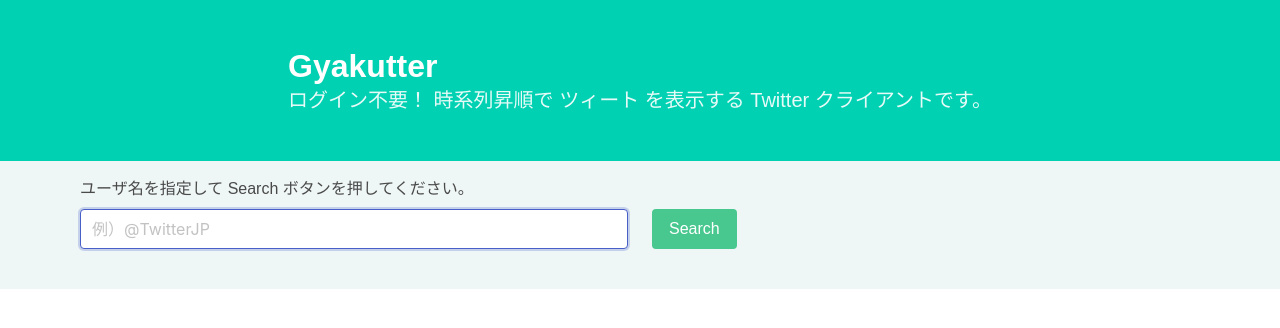
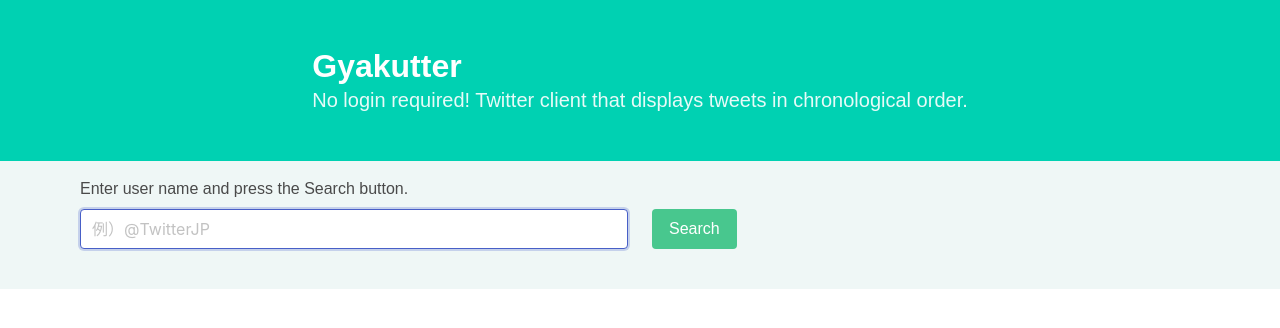
Before and after one commit to yyama694/Gyakutter, a Vue app: page / in a window 1280 px wide. Shown: the top 328 px of the page. Built offline with nearby package versions, Linux system fonts and the light colour scheme.

Commit message:
closes #53 国際化対応

```diff
--- a/package.json
+++ b/package.json
@@ -18,6 +18,7 @@
     "register-service-worker": "^1.6.2",
     "vue": "^2.6.10",
     "vue-google-adsense": "^1.5.1",
+    "vue-i18n": "^8.14.0",
     "vue-script-src": "^0.2.1",
     "vue-script2": "^2.0.3"
   },
--- a/src/components/GyakutterTitle.vue
+++ b/src/components/GyakutterTitle.vue
@@ -5,8 +5,7 @@
         Gyakutter
       </h1>
       <h2 class="subtitle">
-        ログイン不要！ 時系列昇順で ツィート を表示する Twitter
-        クライアントです。
+        {{ $t("message.app_description") }}
       </h2>
     </div>
   </div>
--- a/src/components/Main.vue
+++ b/src/components/Main.vue
@@ -7,7 +7,7 @@
     <gyakutter-title />
     <div class="container main-area">
       <div class="description">
-        ユーザ名を指定して Search ボタンを押してください。
+        {{ $t("message.explanation") }}
       </div>
       <div class="columns">
         <div class="column">
@@ -90,9 +90,9 @@
       ref="userMenu"
       style="padding: 1rem; background-color: #f4f7f7"
     >
-      <a href="#" @click="searchUser" onclick="return false;" class="is-size-6"
-        >このユーザを検索</a
-      >
+      <a href="#" @click="searchUser" onclick="return false;" class="is-size-6">
+        {{ $t("message.search_this_user") }}
+      </a>
     </div>
   </div>
 </template>
@@ -300,6 +300,9 @@
       iframeDocument.write(html);
       iframeDocument.close();
     });
+  },
+  created() {
+    console.log(navigator.language);
   }
 };
 </script>
--- a/src/components/MoreTweetMsg.vue
+++ b/src/components/MoreTweetMsg.vue
@@ -1,5 +1,5 @@
 <template>
   <div class="box load-old-tweet">
-    <a @click="$emit('search')">さらに古いツイートを取得する</a>
+    <a @click="$emit('search')">{{ $t("message.explanation") }}</a>
   </div>
 </template>
--- a/src/components/TweetNotGetMsg.vue
+++ b/src/components/TweetNotGetMsg.vue
@@ -1,5 +1,5 @@
 <template>
   <div class="error">
-    ツィートが取得できませんでした。
+    {{ $t("message.tweet_cant_obtained") }}
   </div>
 </template>
--- a/src/main.js
+++ b/src/main.js
@@ -4,11 +4,19 @@
 import { library } from "@fortawesome/fontawesome-svg-core";
 import { faRetweet } from "@fortawesome/free-solid-svg-icons";
 import { FontAwesomeIcon } from "@fortawesome/vue-fontawesome";
+import VueI18n from "vue-i18n";
+import messages from "./messages.json";
 
 library.add(faRetweet);
 Vue.component("font-awesome-icon", FontAwesomeIcon);
 Vue.config.productionTip = false;
-
+Vue.use(VueI18n);
+const i18n = new VueI18n({
+  locale: navigator.language.split("-")[0],
+  fallbackLocale: "ja",
+  messages
+});
 new Vue({
-  render: h => h(App)
+  render: h => h(App),
+  i18n
 }).$mount("#app");
--- /dev/null
+++ b/src/messages.json
@@ -0,0 +1,20 @@
+{
+  "en":{
+    "message": {
+      "app_description": "No login required! Twitter client that displays tweets in chronological order.",
+      "explanation": "Enter user name and press the Search button.",
+      "get_older_tweet": "Get older tweets",
+      "search_this_user": "Search for this user",
+      "tweet_cant_obtained": "Tweets could not be obtained."
+    }
+  },
+  "ja": {
+    "message": {
+      "app_description": "ログイン不要！ 時系列昇順で ツィート を表示する Twitter クライアントです。",
+      "explanation": "ユーザ名を指定して Search ボタンを押してください。",
+      "get_older_tweet": "さらに古いツイートを取得する",
+      "search_this_user": "このユーザを検索",
+      "tweet_cant_obtained": "ツイートが取得できませんでした。"
+    }
+  }
+}
```
Also changed, not shown: 13 other files (tests, documents, lock files or other folders).
